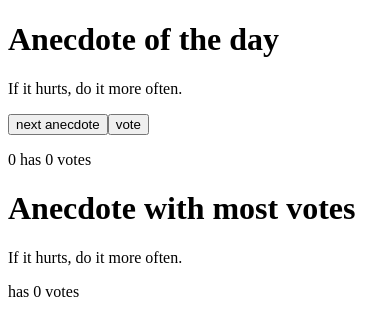
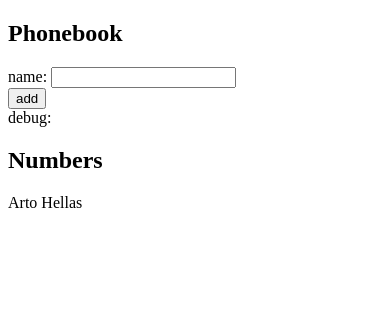
Before and after one commit to frizzzzzzi/Projeto1, a React (Vite) app in the folder my-app/: page / in a window 390 px wide. Shown: the top 336 px of the page. Built offline with nearby package versions, Linux system fonts and the light colour scheme.

Commit message:
Phonebook1

```diff
--- a/my-app/src/App.jsx
+++ b/my-app/src/App.jsx
@@ -1,80 +1,44 @@
 import { useState } from 'react'
 
-function getRandomIntInclusive(min, max) {
-  const minCeiled = Math.ceil(min);
-  const maxFloored = Math.floor(max);
-  return Math.floor(Math.random() * (maxFloored - minCeiled + 1) + minCeiled);
-}
+const App = () => {
+  const [persons, setPersons] = useState([
+    { name: 'Arto Hellas' }
+  ])
 
-const Button = ({ onClick, text }) => {
-  return (
-    <button onClick={onClick}>
-      {text}
-    </button>
-  )
-}
+  const [newName, setNewName] = useState('')
 
-const Anecdote = ({ selected, votes }) => {
-  return (
-    <div>
-      <p>{selected} has {votes} votes</p>
-    </div>
-  )
-}
+  const addPerson = (event) => {
+    event.preventDefault()
+    console.log('button clicked', event.target)
+    const personObject = {
+      name: newName
+    }
 
-const handleVotes = (selected, votes, setVotes) => {
-  const copy = [...votes]
-  copy[selected] += 1
-  setVotes(copy)
-  console.log(copy)
-}
+    setPersons(persons.concat(personObject))
+    setNewName('')
+  }
 
-const TopAnecdote = ({ anecdotes, votes }) => {
-  const maxVotes = Math.max(...votes)
-  const index = votes.indexOf(maxVotes)
-  return (
-    <div>
-      <h1>Anecdote with most votes</h1>
-      <p>{anecdotes[index]}</p>
-      <p>has {maxVotes} votes</p>
-    </div>
-  )
-}
-
-const App = () => {
-  const anecdotes = [
-    'If it hurts, do it more often.',
-    'Adding manpower to a late software project makes it later!',
-    'The first 90 percent of the code accounts for the first 90 percent of the development time...The remaining 10 percent of the code accounts for the other 90 percent of the development time.',
-    'Any fool can write code that a computer can understand. Good programmers write code that humans can understand.',
-    'Premature optimization is the root of all evil.',
-    'Debugging is twice as hard as writing the code in the first place. Therefore, if you write the code as cleverly as possible, you are, by definition, not smart enough to debug it.',
-    'Programming without an extremely heavy use of console.log is same as if a doctor would refuse to use x-rays or blood tests when diagnosing patients.',
-    'The only way to go fast, is to go well.'
-  ]
-
-  const [selected, setSelected] = useState(0)
-  const [votes, setVotes] = useState(new Array(anecdotes.length).fill(0))
-
-  console.log('Selected: '+ selected)
+  const handlePersonChange = (event) => {
+    console.log(event.target.value)
+    setNewName(event.target.value)
+  }
 
   return (
     <div>
-      <h1>Anecdote of the day</h1>
-
-      {/* Display the selected anecdote */}
-      <p>{anecdotes[selected]}</p>
-
-      {/* Button to get the next random anecdote */}
-      <Button onClick={() => setSelected(getRandomIntInclusive(0, anecdotes.length - 1))} text="next anecdote" />
-
-      {/* Button to vote for the current anecdote*/}
-      <Button onClick={() => handleVotes(selected, votes, setVotes)} text="vote" />
-
-      {/* Show votes of selected anecdote*/}
-      <Anecdote selected={selected} votes={votes[selected]} />
-      <TopAnecdote anecdotes={anecdotes} votes={votes} />
-
+      <h2>Phonebook</h2>
+      <form onSubmit={addPerson}>
+        <div>
+          name: <input value={newName} onChange={handlePersonChange}/>
+        </div>
+        <div>
+          <button type="submit">add</button>
+        </div>
+        <div>debug: {newName} </div>
+      </form>
+      <h2>Numbers</h2>
+      <div>
+        {persons.map(person => <p key={person.name}>{person.name}</p>)}
+      </div>
     </div>
   )
 }
```
